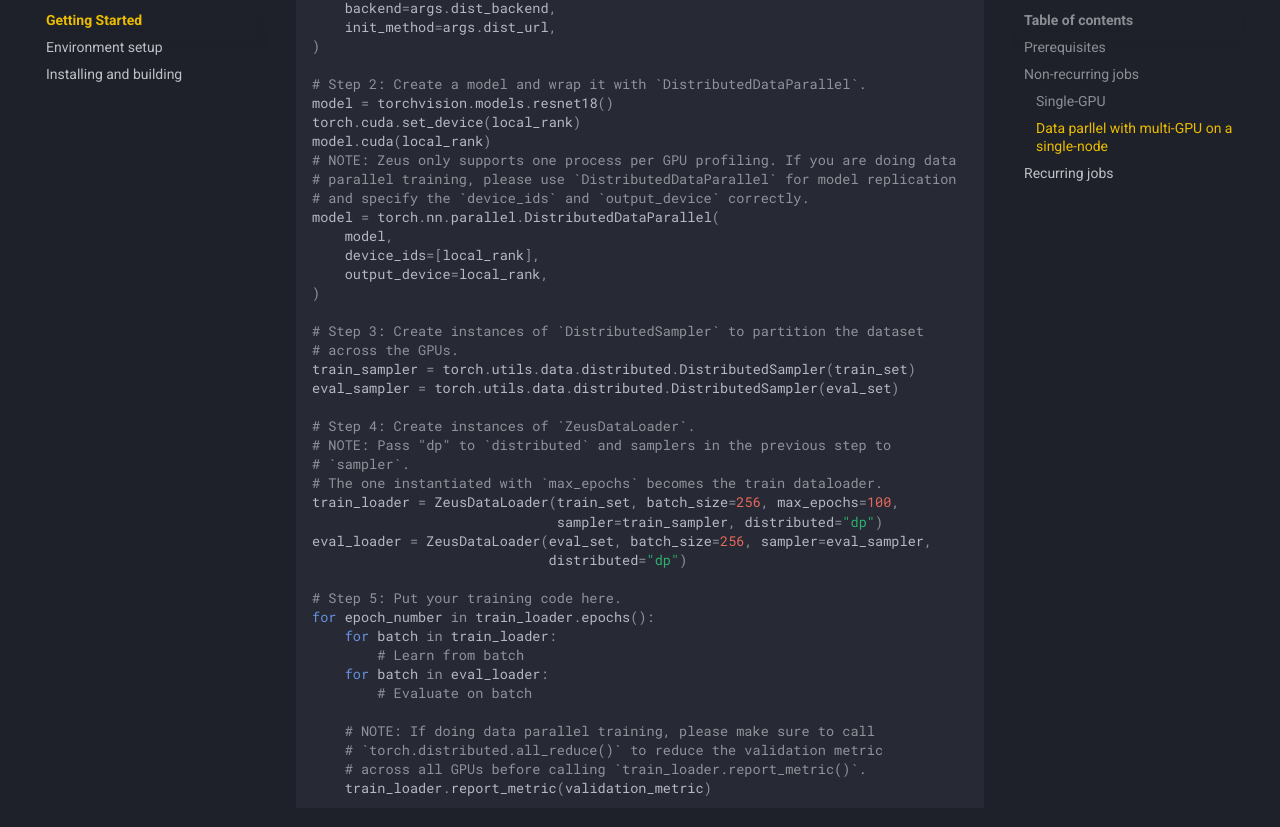
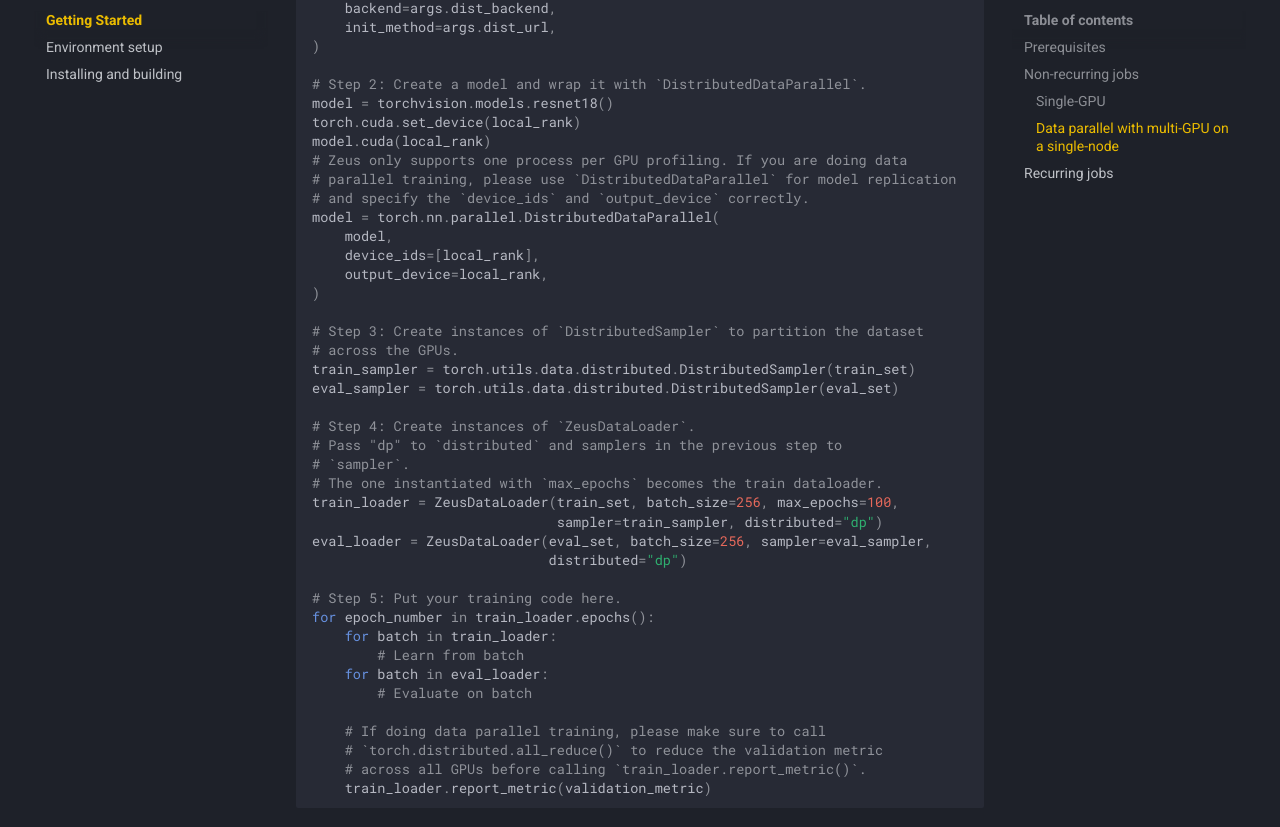
Before and after one commit to ml-energy/zeus, an MkDocs documentation site: the page built from docs/getting_started/index.md, in a window 1280 px wide and 1400 px high, scrolled down 1440 px. Shown: the part 109-936 px from the top of the window. Built offline with MkDocs 1.6.1 and Material for MkDocs 9.7.7, drawn with Linux system fonts in a browser that asks for light colours; comment, search, counter and statistics services are not loaded; some of the changed text lies outside the part shown.

Commit message:
Update: changes based on 10/6 reviews

````diff
--- a/docs/getting_started/index.md
+++ b/docs/getting_started/index.md
@@ -39,7 +39,7 @@ for epoch_number in train_loader.epochs():
     train_loader.report_metric(validation_metric)
 ```
 
-### Data parllel with multi-GPU on a single-node
+### Data parallel with multi-GPU on a single-node
 Zeus supports only one process per GPU profiling. In data parallel training,
 each process has its `local_rank` within the node and will run the
 following code.
@@ -63,7 +63,7 @@ dist.init_process_group(
 model = torchvision.models.resnet18()
 torch.cuda.set_device(local_rank)
 model.cuda(local_rank)
-# NOTE: Zeus only supports one process per GPU profiling. If you are doing data
+# Zeus only supports one process per GPU profiling. If you are doing data
 # parallel training, please use `DistributedDataParallel` for model replication
 # and specify the `device_ids` and `output_device` correctly.
 model = torch.nn.parallel.DistributedDataParallel(
@@ -78,7 +78,7 @@ train_sampler = torch.utils.data.distributed.DistributedSampler(train_set)
 eval_sampler = torch.utils.data.distributed.DistributedSampler(eval_set)
 
 # Step 4: Create instances of `ZeusDataLoader`.
-# NOTE: Pass "dp" to `distributed` and samplers in the previous step to
+# Pass "dp" to `distributed` and samplers in the previous step to
 # `sampler`.
 # The one instantiated with `max_epochs` becomes the train dataloader.
 train_loader = ZeusDataLoader(train_set, batch_size=256, max_epochs=100,
@@ -93,7 +93,7 @@ for epoch_number in train_loader.epochs():
     for batch in eval_loader:
         # Evaluate on batch
 
-    # NOTE: If doing data parallel training, please make sure to call
+    # If doing data parallel training, please make sure to call
     # `torch.distributed.all_reduce()` to reduce the validation metric
     # across all GPUs before calling `train_loader.report_metric()`.
     train_loader.report_metric(validation_metric)
````
Also changed, not shown: examples/imagenet/README.md (+13 -15 lines), 5 other files.
